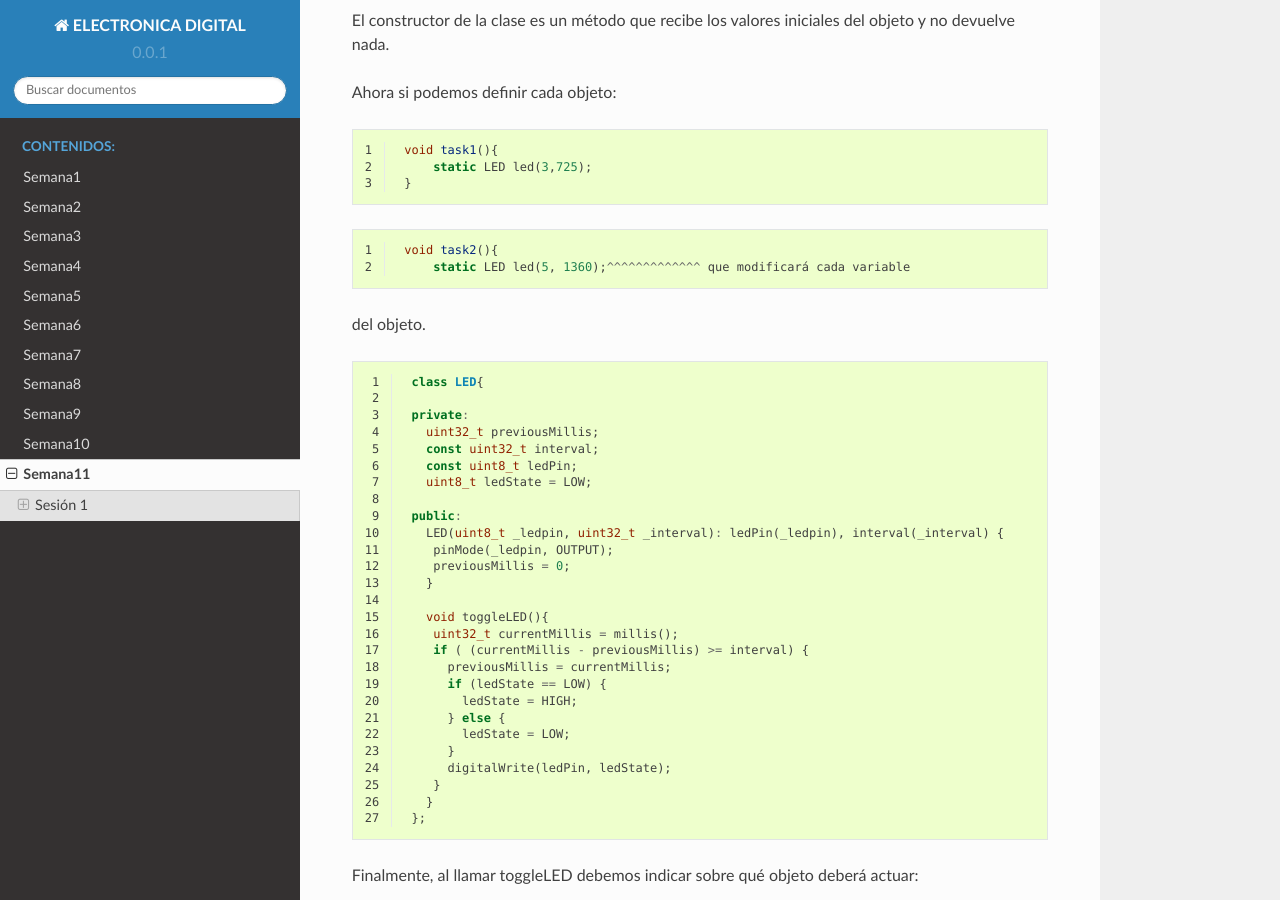
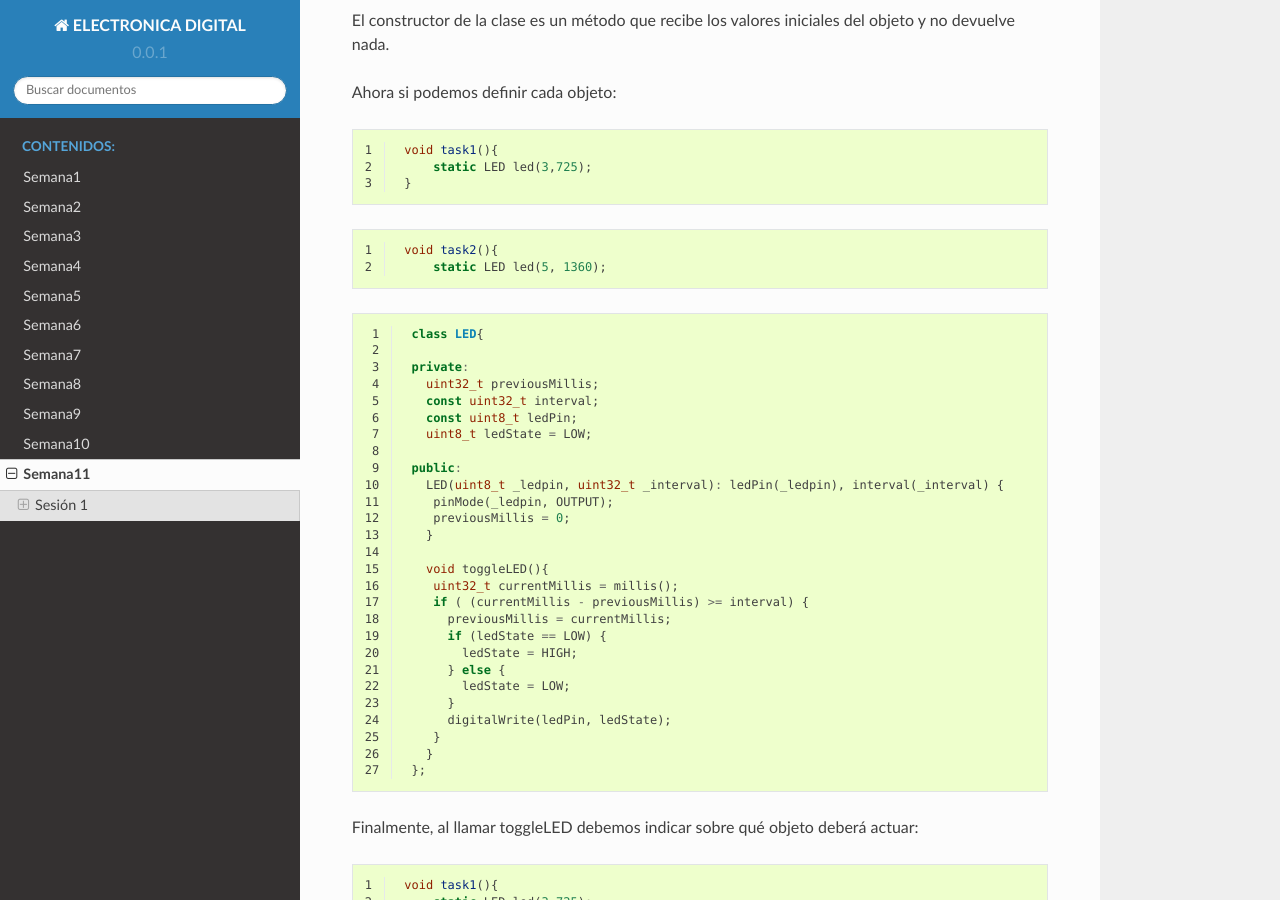
Before and after one commit to juanferfranco/ElectronicaDigital, a Sphinx documentation site: the page built from docs/_semana11/semana11.rst, in a window 1280 px wide and 900 px high, scrolled down 6097 px. Built offline with Sphinx 7.4.7 and the Read the Docs theme 2.0.0, drawn with Linux system fonts in a browser that asks for light colours.

Commit message:
update week 11

```diff
--- a/docs/_semana11/semana11.rst
+++ b/docs/_semana11/semana11.rst
@@ -137,7 +137,7 @@ todas las tareas así:
 .. code-block:: cpp
    :lineno-start: 1
 
-	void task1(){
+	  void task1(){
     .
     .
     .
@@ -368,8 +368,7 @@ Ahora si podemos definir cada objeto:
    :lineno-start: 1
 
     void task2(){
-        static LED led(5, 1360);^^^^^^^^^^^^^ que modificará cada variable
-del objeto.
+        static LED led(5, 1360);
 
 .. code-block:: cpp
    :lineno-start: 1
```
